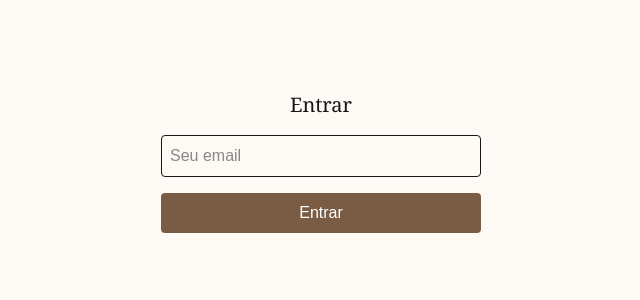
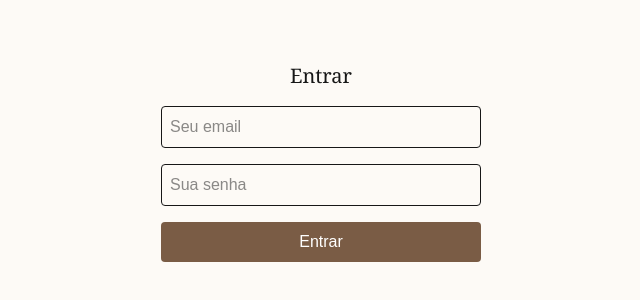
Before and after one commit to michelesannti/no-secreto, a Next.js app: page /login in a window 1280 px wide. Shown: the part 238-538 px from the top of the page, without its empty margins (319-959 px from the left). Built offline with nearby package versions, Linux system fonts and the light colour scheme.

Commit message:
estrutura login email senha

```diff
--- a/app/login/page.tsx
+++ b/app/(auth)/login/page.tsx
@@ -1,12 +1,13 @@
 "use client";
 
 import { useState } from "react";
+import { useRouter } from "next/navigation";
 import { getSupabaseClient } from "@/lib/supabase";
 
-export const dynamic = "force-dynamic";
-
 export default function LoginPage() {
+  const router = useRouter();
   const [email, setEmail] = useState("");
+  const [password, setPassword] = useState("");
   const [message, setMessage] = useState("");
 
   async function handleLogin(e: React.FormEvent) {
@@ -14,14 +15,15 @@ export default function LoginPage() {
 
     const supabase = getSupabaseClient();
 
-    const { error } = await supabase.auth.signInWithOtp({
+    const { error } = await supabase.auth.signInWithPassword({
       email,
+      password,
     });
 
     if (error) {
-      setMessage("Erro ao enviar email.");
+      setMessage("Email ou senha inválidos.");
     } else {
-      setMessage("Verifique seu email para o link de acesso.");
+      router.push("/secreto");
     }
   }
 
@@ -41,6 +43,15 @@ export default function LoginPage() {
           className="border p-2 rounded"
         />
 
+        <input
+          type="password"
+          placeholder="Sua senha"
+          value={password}
+          onChange={(e) => setPassword(e.target.value)}
+          required
+          className="border p-2 rounded"
+        />
+
         <button
           type="submit"
           className="bg-[#7a5c45] text-white py-2 rounded"
@@ -49,7 +60,7 @@ export default function LoginPage() {
         </button>
 
         {message && (
-          <p className="text-sm text-center">{message}</p>
+          <p className="text-sm text-center text-red-500">{message}</p>
         )}
       </form>
     </div>
```
Also changed, not shown: app/(auth)/cadastro/page.tsx (added).
